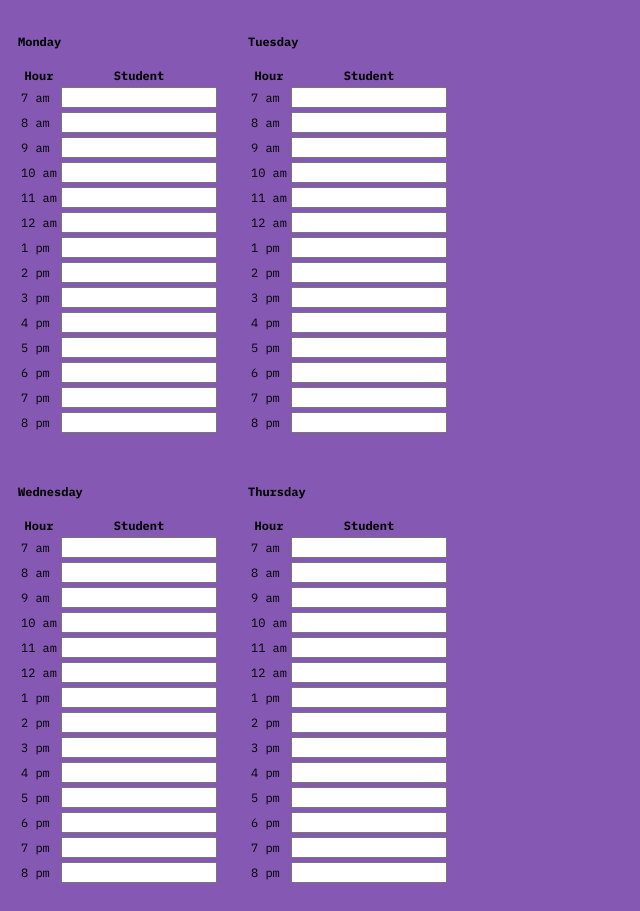
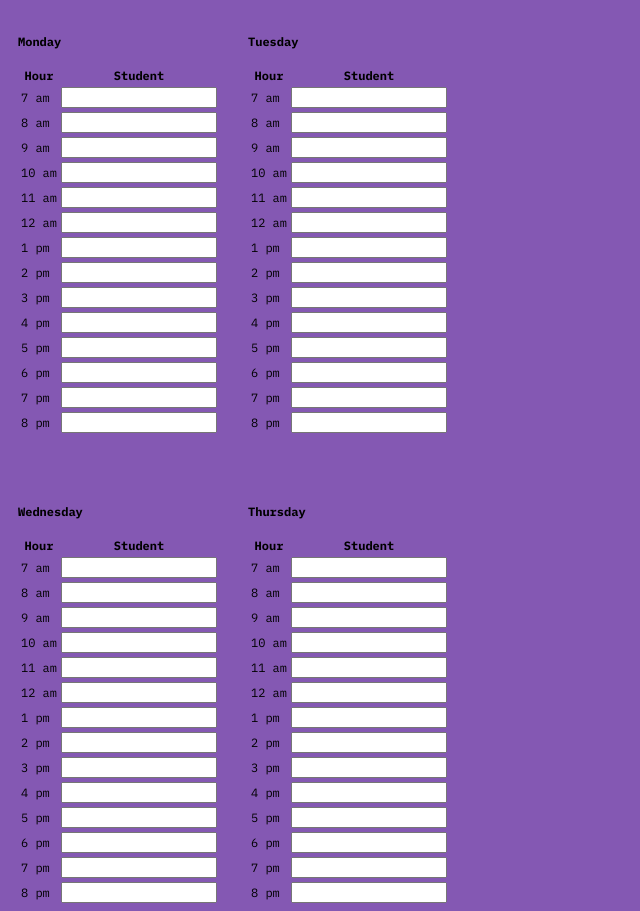
Before and after one commit to Sasha2640/clases, a plain HTML site: page index.html in a window 1280 px wide. Shown: the top 911 px of the page, without its empty margins (0-640 px from the left). Drawn offline with Linux system fonts and the light colour scheme.

Commit message:
0.3(no coments, fix height)

```diff
--- a/font.css
+++ b/font.css
@@ -81,4 +81,3 @@
   font-weight: 700;
   font-style: italic;
 }
-/* /? */
--- a/style.css
+++ b/style.css
@@ -1,6 +1,6 @@
 .day {
   width: 210px;
-  height: 430px;
+  height: 450px;
   margin: 10px;
 }
 .container {
@@ -33,4 +33,3 @@ body {
   font-family: "IBM Plex Mono", monospace;
   font-size: 12px;
 }
-/* / */
```
Also changed, not shown: index.html (+0 -1 lines).
